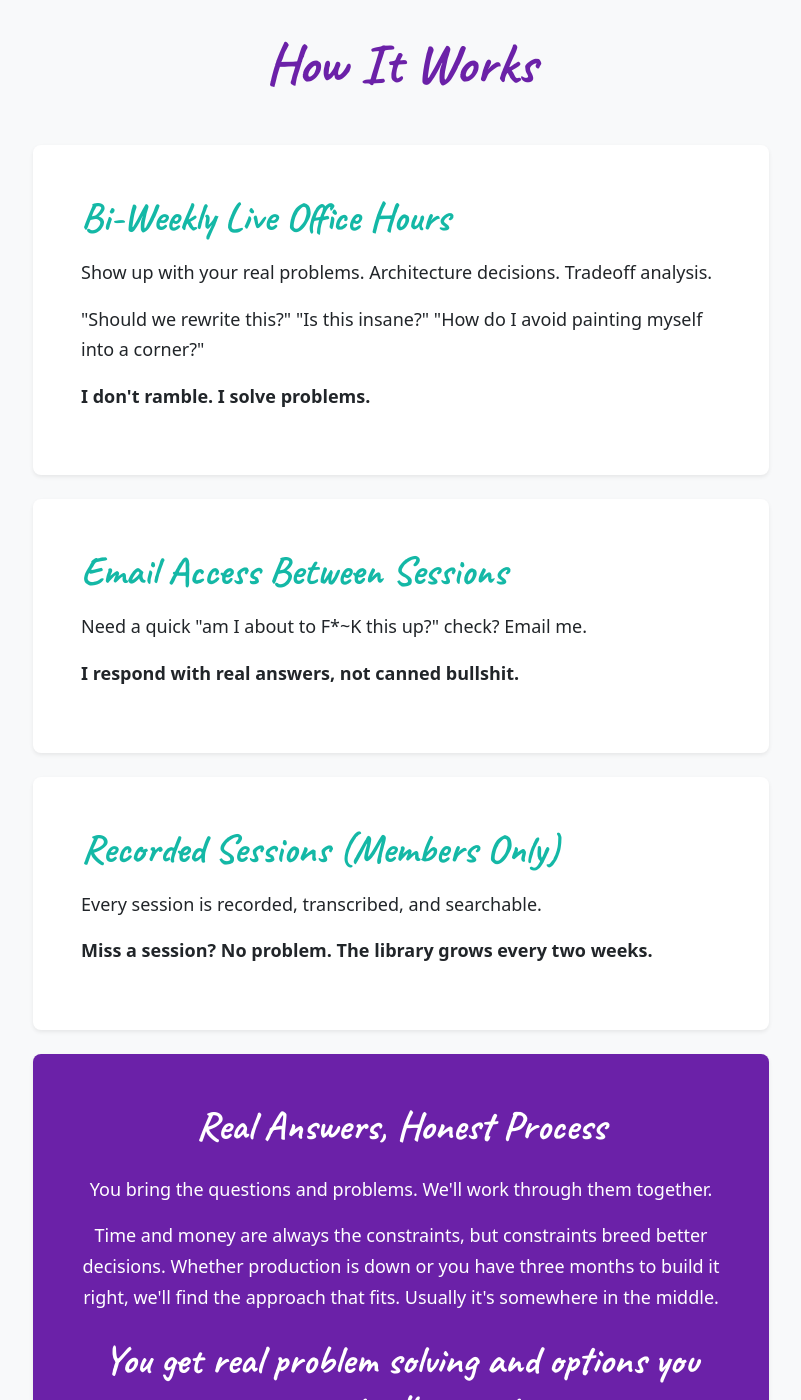
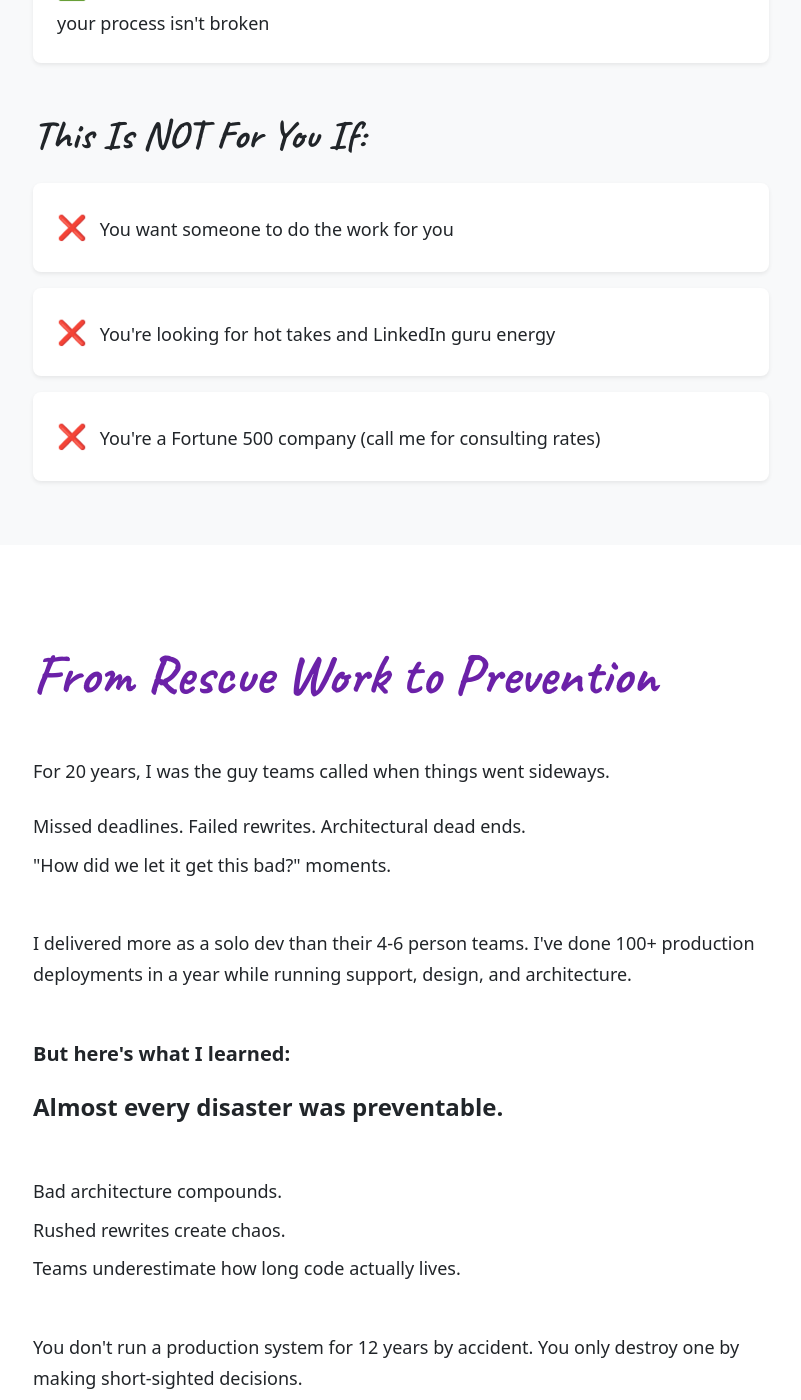
Before and after one commit to backupparachute/ctoconnect-website, a Jekyll site: the page built from index.html, in a window 1280 px wide and 1400 px high, scrolled down 3860 px. Shown: the whole window, without its empty margins (239-1040 px from the left). Built offline with Jekyll 4.4.1, drawn with Linux system fonts in a browser that asks for light colours; comment, search, counter and statistics services are not loaded; some of the changed text lies outside the part shown.

Commit message:
tightenend

```diff
--- a/index.html
+++ b/index.html
@@ -10,173 +10,23 @@
         <div class="row">
             <div class="col-lg-8 mx-auto text-center">
                 <h1 class="display-3 fw-bold mb-4">CTO-Level Guidance Without the Full-Time Commitment</h1>
-                <p class="lead mb-3">I spent 20 years rescuing teams from architectural disasters.</p>
-                <p class="lead mb-3">Now I teach you how to avoid them in the first place.</p>
-                <p class="lead mb-5">Get the guidance you'd want full-time—bi-weekly sessions you can actually access.</p>
+
+                <p class="lead mb-3">20 years rescuing teams from architectural disasters.</p>
+                <p class="lead mb-5">Now I teach you how to avoid them in the first place.</p>
+
                 <p class="fs-4 mb-5"><strong>Real problems. Real answers. No bullshit.</strong><br>$99/month.</p>
+
                 <div class="d-flex gap-3 justify-content-center flex-wrap mb-5">
                     <a href="#pricing" class="btn btn-purple btn-lg rounded-pill px-4">Join Office Hours</a>
                     <a href="#how" class="btn btn-outline-dark btn-lg rounded-pill px-4">See How It Works</a>
-                </div>
-                <p class="text-muted">24 years building production systems | Built and sold a SaaS | 100+ deploys/year for years</p>
-            </div>
-        </div>
-    </div>
-</section>
-
-<!-- Why This Exists Section -->
-<section class="py-5 my-5 bg-light" id="why">
-    <div class="container">
-        <div class="row">
-            <div class="col-lg-8 mx-auto">
-                <h2 class="display-4 fw-bold mb-4 handwritten text-purple">From Rescue Work to Prevention</h2>
-                <p class="mb-4">For 20 years, I was the guy teams called when things went sideways:</p>
-                <ul class="mb-4">
-                    <li>Missed deadlines</li>
-                    <li>Failed rewrites</li>
-                    <li>Architectural dead ends</li>
-                    <li>"How did we let it get this bad?" moments</li>
-                </ul>
-                <p class="mb-4">I delivered more as a solo dev than their 4-6 person teams. I've done 100+ production deployments in a year while running support, design, and architecture.</p>
-                <p class="mb-4 fs-5"><strong>But here's what I learned:</strong></p>
-                <p class="mb-4 fs-4 fw-bold">Almost every disaster was preventable.</p>
-                <p class="mb-4">Bad architecture compounds. Rushed rewrites create chaos. Teams underestimate how long code actually lives.</p>
-                <p class="mb-4">You don't run a production system for 12 years by accident.<br>You only destroy one by making short-sighted decisions.</p>
-                <p class="fs-4 fw-bold mb-4">So I'm done being the firefighter.</p>
-                <p class="mb-3">I'm not here to save the day.</p>
-                <p class="fs-5 fw-bold">I'm here to save you from needing one.</p>
-            </div>
-        </div>
-    </div>
-</section>
-
-<!-- Who This Is For Section -->
-<section class="py-5 my-5" id="who">
-    <div class="container">
-        <div class="row">
-            <div class="col-lg-8 mx-auto">
-                <h2 class="display-4 fw-bold mb-5 handwritten text-teal">This Is For You If:</h2>
-
-                <div class="card shadow-sm rounded-3 mb-3 border-0">
-                    <div class="card-body p-4">
-                        <p class="mb-0"><span class="text-success fs-4 me-2">✅</span> You're a <strong>solo founder</strong> with no technical co-founder facing decisions you can't undo</p>
-                    </div>
-                </div>
-
-                <div class="card shadow-sm rounded-3 mb-3 border-0">
-                    <div class="card-body p-4">
-                        <p class="mb-0"><span class="text-success fs-4 me-2">✅</span> You're running a <strong>2-5 person dev shop</strong> with no CTO and need someone to sanity check your architecture</p>
-                    </div>
-                </div>
-
-                <div class="card shadow-sm rounded-3 mb-3 border-0">
-                    <div class="card-body p-4">
-                        <p class="mb-0"><span class="text-success fs-4 me-2">✅</span> You're a <strong>freelancer</strong> who needs to present architecture to clients without looking like an idiot</p>
-                    </div>
-                </div>
-
-                <div class="card shadow-sm rounded-3 mb-3 border-0">
-                    <div class="card-body p-4">
-                        <p class="mb-0"><span class="text-success fs-4 me-2">✅</span> You can ship features but <strong>you don't know what you don't know</strong>, and you're about to launch something real</p>
-                    </div>
-                </div>
-
-                <div class="card shadow-sm rounded-3 mb-3 border-0">
-                    <div class="card-body p-4">
-                        <p class="mb-0"><span class="text-success fs-4 me-2">✅</span> Your team is <strong>stuck</strong> and you can't tell if you need a rewrite, a refactor, or just better thinking</p>
-                    </div>
-                </div>
-
-                <div class="card shadow-sm rounded-3 mb-5 border-0">
-                    <div class="card-body p-4">
-                        <p class="mb-0"><span class="text-success fs-4 me-2">✅</span> Your devs "aren't fast enough" but you suspect the <strong>real problem is your process</strong></p>
-                    </div>
-                </div>
-
-                <div class="card shadow-sm rounded-3 mb-5 border-0">
-                    <div class="card-body p-4">
-                        <p class="mb-0"><span class="text-success fs-4 me-2">✅</span> You're <strong>hiring or evaluating a CTO</strong> and want a second set of eyes on candidates or your current team</p>
-                    </div>
-                </div>
-
-                <div class="card shadow-sm rounded-3 mb-5 border-0">
-                    <div class="card-body p-4">
-                        <p class="mb-0"><span class="text-success fs-4 me-2">✅</span> You <strong>have a CTO</strong> but want a sounding board for major architectural decisions or tradeoff analysis</p>
-                    </div>
-                </div>
-
-                <h3 class="display-6 fw-bold mb-4 handwritten text-dark">This Is NOT For You If:</h3>
-
-                <div class="card shadow-sm rounded-3 mb-3 border-0 bg-light">
-                    <div class="card-body p-4">
-                        <p class="mb-0"><span class="text-danger fs-4 me-2">❌</span> You want someone to do the work for you</p>
-                    </div>
-                </div>
-
-                <div class="card shadow-sm rounded-3 mb-3 border-0 bg-light">
-                    <div class="card-body p-4">
-                        <p class="mb-0"><span class="text-danger fs-4 me-2">❌</span> You're looking for hot takes and LinkedIn guru energy</p>
-                    </div>
-                </div>
-
-                <div class="card shadow-sm rounded-3 mb-3 border-0 bg-light">
-                    <div class="card-body p-4">
-                        <p class="mb-0"><span class="text-danger fs-4 me-2">❌</span> You're a Fortune 500 company (call me for consulting rates)</p>
-                    </div>
                 </div>
             </div>
         </div>
     </div>
 </section>
 
-<!-- How It Works Section -->
-<section class="py-5 my-5 bg-light" id="how">
-    <div class="container">
-        <div class="row">
-            <div class="col-lg-8 mx-auto">
-                <h2 class="display-4 fw-bold mb-5 handwritten text-purple text-center">How It Works</h2>
-
-                <div class="card shadow-sm rounded-3 mb-4 border-0">
-                    <div class="card-body p-5">
-                        <h3 class="handwritten fs-1 text-teal mb-3">Bi-Weekly Live Office Hours</h3>
-                        <p class="mb-3">Show up with your real problems. Architecture decisions. Tradeoff analysis.</p>
-                        <p class="mb-3">"Should we rewrite this?" "Is this insane?" "How do I avoid painting myself into a corner?"</p>
-                        <p class="fw-bold">I don't ramble. I solve problems.</p>
-                    </div>
-                </div>
-
-                <div class="card shadow-sm rounded-3 mb-4 border-0">
-                    <div class="card-body p-5">
-                        <h3 class="handwritten fs-1 text-teal mb-3">Email Access Between Sessions</h3>
-                        <p class="mb-3">Need a quick "am I about to F*~K this up?" check? Email me.</p>
-                        <p class="fw-bold">I respond with real answers, not canned bullshit.</p>
-                    </div>
-                </div>
-
-                <div class="card shadow-sm rounded-3 mb-4 border-0">
-                    <div class="card-body p-5">
-                        <h3 class="handwritten fs-1 text-teal mb-3">Recorded Sessions (Members Only)</h3>
-                        <p class="mb-3">Every session is recorded, transcribed, and searchable.</p>
-                        <p class="fw-bold">Miss a session? No problem. The library grows every two weeks.</p>
-                    </div>
-                </div>
-
-                <div class="card shadow-sm rounded-3 border-0 bg-purple text-white">
-                    <div class="card-body p-5 text-center">
-                        <h3 class="handwritten fs-1 mb-4">Real Answers, Honest Process</h3>
-                        <p class="mb-3">You bring the questions and problems. We'll work through them together.</p>
-                        <p class="mb-0">Time and money are always the constraints, but constraints breed better decisions. Whether production is down or you have three months to build it right, we'll find the approach that fits. Usually it's somewhere in the middle.</p>
-                        <p class="display-6 handwritten mt-4 mb-0">You get real problem solving and options you can actually execute.</p>
-                    </div>
-                </div>
-
-            </div>
-        </div>
-    </div>
-</section>
-
 <!-- Common Problems Section -->
-<section class="py-5 my-5">
+<section class="py-5 my-5 bg-light">
     <div class="container">
         <div class="row">
             <div class="col-lg-8 mx-auto">
@@ -216,13 +66,143 @@
                         <p class="text-muted mb-0">→ Yeah. Speed without judgment creates bigger messes, faster.</p>
                     </div>
                 </div>
+            </div>
+        </div>
+    </div>
+</section>
+
+<!-- How It Works Section -->
+<section class="py-5 my-5" id="how">
+    <div class="container">
+        <div class="row">
+            <div class="col-lg-8 mx-auto">
+                <h2 class="display-4 fw-bold mb-5 handwritten text-purple text-center">How It Works</h2>
+
+                <div class="card shadow-sm rounded-3 mb-4 border-0">
+                    <div class="card-body p-5">
+                        <h3 class="handwritten fs-1 text-teal mb-3">Bi-Weekly Live Office Hours</h3>
+                        <p class="mb-3">Show up with your real problems. Architecture decisions. Tradeoff analysis.</p>
+                        <p class="mb-0 fw-bold">I don't ramble. I solve problems.</p>
+                    </div>
+                </div>
+
+                <div class="card shadow-sm rounded-3 mb-4 border-0">
+                    <div class="card-body p-5">
+                        <h3 class="handwritten fs-1 text-teal mb-3">Email Access Between Sessions</h3>
+                        <p class="mb-3">Need a quick "am I about to F*~K this up?" check? Email me.</p>
+                        <p class="mb-0 fw-bold">I respond with real answers, not canned bullshit.</p>
+                    </div>
+                </div>
+
+                <div class="card shadow-sm rounded-3 mb-4 border-0">
+                    <div class="card-body p-5">
+                        <h3 class="handwritten fs-1 text-teal mb-3">Recorded Sessions (Members Only)</h3>
+                        <p class="mb-3">Every session is recorded, transcribed, and searchable.</p>
+                        <p class="mb-0 fw-bold">Miss a session? No problem. The library grows every two weeks.</p>
+                    </div>
+                </div>
+
+                <div class="card shadow-sm rounded-3 border-0 bg-purple text-white">
+                    <div class="card-body p-5 text-center">
+                        <h3 class="handwritten fs-1 mb-4">Real Answers, Honest Process</h3>
+                        <p class="mb-4">You bring the questions. We work through them together.</p>
+                        <p class="mb-0">Time and money are always the constraints. Whether production is down or you have three months to build it right, we'll find the approach that fits.</p>
+                    </div>
+                </div>
+
+            </div>
+        </div>
+    </div>
+</section>
+
+<!-- Who This Is For Section -->
+<section class="py-5 my-5 bg-light" id="who">
+    <div class="container">
+        <div class="row">
+            <div class="col-lg-8 mx-auto">
+                <h2 class="display-4 fw-bold mb-5 handwritten text-teal">This Is For You If:</h2>
 
                 <div class="card shadow-sm rounded-3 mb-3 border-0">
                     <div class="card-body p-4">
-                        <h5 class="fw-bold mb-2">"Features always take longer than estimated."</h5>
-                        <p class="text-muted mb-0">→ Because it's hard to accurately estimate work beyond a few days, and big features always take longer because you gloss over details. Let's break them down.</p>
+                        <p class="mb-0"><span class="text-success fs-4 me-2">✅</span> You're a <strong>solo founder or small team</strong> (2-5 devs) with no CTO making architectural decisions you can't undo</p>
                     </div>
                 </div>
+
+                <div class="card shadow-sm rounded-3 mb-3 border-0">
+                    <div class="card-body p-4">
+                        <p class="mb-0"><span class="text-success fs-4 me-2">✅</span> You <strong>ship features</strong> but don't know what you don't know, and you're about to launch something real</p>
+                    </div>
+                </div>
+
+                <div class="card shadow-sm rounded-3 mb-3 border-0">
+                    <div class="card-body p-4">
+                        <p class="mb-0"><span class="text-success fs-4 me-2">✅</span> Your team is <strong>stuck</strong> and you can't tell if you need a rewrite, a refactor, or just better thinking</p>
+                    </div>
+                </div>
+
+                <div class="card shadow-sm rounded-3 mb-3 border-0">
+                    <div class="card-body p-4">
+                        <p class="mb-0"><span class="text-success fs-4 me-2">✅</span> You're <strong>hiring or evaluating a CTO / Engineer</strong> and want a second set of eyes on candidates or major decisions</p>
+                    </div>
+                </div>
+
+                <div class="card shadow-sm rounded-3 mb-5 border-0">
+                    <div class="card-body p-4">
+                        <p class="mb-0"><span class="text-success fs-4 me-2">✅</span> You're a <strong>freelancer presenting architecture to clients</strong> or need to validate your process isn't broken</p>
+                    </div>
+                </div>
+
+                <h3 class="display-6 fw-bold mb-4 handwritten text-dark">This Is NOT For You If:</h3>
+
+                <div class="card shadow-sm rounded-3 mb-3 border-0 bg-white">
+                    <div class="card-body p-4">
+                        <p class="mb-0"><span class="text-danger fs-4 me-2">❌</span> You want someone to do the work for you</p>
+                    </div>
+                </div>
+
+                <div class="card shadow-sm rounded-3 mb-3 border-0 bg-white">
+                    <div class="card-body p-4">
+                        <p class="mb-0"><span class="text-danger fs-4 me-2">❌</span> You're looking for hot takes and LinkedIn guru energy</p>
+                    </div>
+                </div>
+
+                <div class="card shadow-sm rounded-3 mb-3 border-0 bg-white">
+                    <div class="card-body p-4">
+                        <p class="mb-0"><span class="text-danger fs-4 me-2">❌</span> You're a Fortune 500 company (call me for consulting rates)</p>
+                    </div>
+                </div>
+            </div>
+        </div>
+    </div>
+</section>
+
+<!-- Why This Exists Section -->
+<section class="py-5 my-5" id="why">
+    <div class="container">
+        <div class="row">
+            <div class="col-lg-8 mx-auto">
+                <h2 class="display-4 fw-bold mb-5 handwritten text-purple">From Rescue Work to Prevention</h2>
+
+                <p class="mb-4">For 20 years, I was the guy teams called when things went sideways.</p>
+
+                <p class="mb-2">Missed deadlines. Failed rewrites. Architectural dead ends.</p>
+                <p class="mb-5">"How did we let it get this bad?" moments.</p>
+
+                <p class="mb-5">I delivered more as a solo dev than their 4-6 person teams. I've done 100+ production deployments in a year while running support, design, and architecture.</p>
+
+                <p class="fs-5 fw-bold mb-3">But here's what I learned:</p>
+                <p class="fs-4 fw-bold mb-5">Almost every disaster was preventable.</p>
+
+                <p class="mb-2">Bad architecture compounds.</p>
+                <p class="mb-2">Rushed rewrites create chaos.</p>
+                <p class="mb-5">Teams underestimate how long code actually lives.</p>
+
+                <p class="mb-5">You don't run a production system for 12 years by accident. You only destroy one by making short-sighted decisions.</p>
+
+                <p class="fs-4 fw-bold mb-3">So I'm done being the firefighter.</p>
+
+                <p class="mb-2">I'm not here to save the day.</p>
+                <p class="fs-5 fw-bold">I'm here to save you from needing one.</p>
             </div>
         </div>
     </div>
@@ -233,27 +213,28 @@
     <div class="container">
         <div class="row">
             <div class="col-lg-8 mx-auto">
-                <h2 class="display-4 fw-bold mb-4 handwritten text-purple text-center">AI Makes Developers Faster. I Make Them Wiser.</h2>
+                <h2 class="display-4 fw-bold mb-5 handwritten text-purple text-center">AI Makes Developers Faster. I Make Them Wiser.</h2>
+
                 <p class="lead text-center mb-5">AI can rewrite your codebase in an afternoon.</p>
 
                 <p class="mb-3"><strong>But AI cannot:</strong></p>
-                <ul class="mb-4">
+                <ul class="mb-5">
                     <li>Understand long-term consequences</li>
                     <li>Model future growth</li>
                     <li>Prevent architectural collapse</li>
-                    <li>Detect hidden coupling</li>
                     <li>Design for year 12</li>
                     <li>Judge whether a rewrite is necessary</li>
                 </ul>
 
-                <div class="card shadow-sm rounded-3 border-0 bg-white p-4 mb-4">
+                <div class="card shadow-sm rounded-3 border-0 bg-white p-4 mb-5">
                     <p class="fs-4 text-center mb-0"><strong>AI accelerates output. It also accelerates mess.</strong></p>
                 </div>
 
-                <p class="mb-3">Generating code is easy now, but designing systems that don't collapse in year 3 is still hard.</p>
+                <p class="mb-3">Generating code is easy now. Designing systems that don't collapse in year 3 is still hard.</p>
+
                 <p class="mb-3">Code is cheap. Good decisions aren't.</p>
-                <p class="fs-5 fw-bold mb-4">AI helps you ship faster, I help you ship things that last and customers actually want.</p>
-                <!-- <p class="lead text-center">That's what I teach.</p> -->
+
+                <p class="fs-5 fw-bold">AI helps you ship faster. I help you ship things that last.</p>
             </div>
         </div>
     </div>
@@ -330,22 +311,20 @@
         <div class="row">
             <div class="col-lg-8 mx-auto">
                 <h2 class="display-4 fw-bold mb-5 handwritten text-purple text-center">Who Am I?</h2>
-                <p class="lead text-center mb-4">I'm Kyle.</p>
-                <p class="text-center mb-5">24 years building production systems. Built and sold a SaaS. Stayed on with equity.</p>
+
+                <p class="lead text-center mb-5">I'm Kyle. 24 years building production systems. Built and sold a SaaS. Stayed on with equity.</p>
 
                 <h4 class="handwritten fs-3 text-teal mb-3">What I've done:</h4>
                 <ul class="mb-5">
-                    <li>Worked for large and small businesses, startups, founded companies and SaaS platforms</li>
                     <li>Averaged 100+ production deploys per year, most solo, for years before and after AI</li>
-                    <li>Ran a SaaS in production for 12 years, and building more</li>
-                    <li>Built, sold, and stayed on post-acquisition with equity</li>
-                    <li>Spent many years consulting as "rescue engineer", now trying to shift to prevention</li>
+                    <li>Run a SaaS in production for last 12 years</li>
+                    <li>Built, ran, and successfully sold a SaaS, stayed on with equity and continue to build it</li>
+                    <li>Spent years as "rescue engineer", now shifting to prevention</li>
                 </ul>
 
                 <h4 class="handwritten fs-3 text-teal mb-3">What I can help you do:</h4>
                 <ul class="mb-5">
                     <li>Break down features so they actually ship</li>
-                    <li>Establish sustainable deployment cadence</li>
                     <li>Make architectural decisions you won't regret</li>
                     <li>Avoid rewrites that kill momentum</li>
                     <li>Build systems that last years, not sprints</li>
```
Also changed, not shown: index-tightened.html (deleted, +0 -412 lines).
